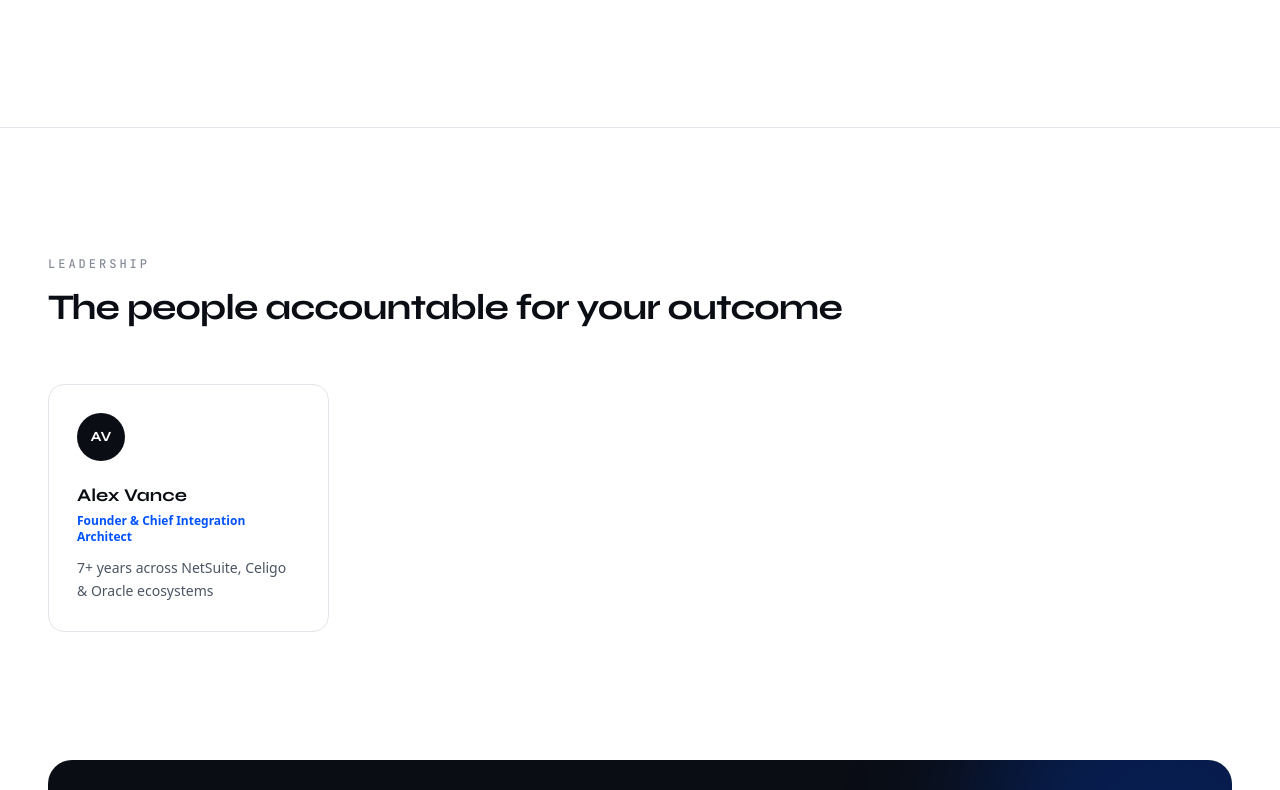
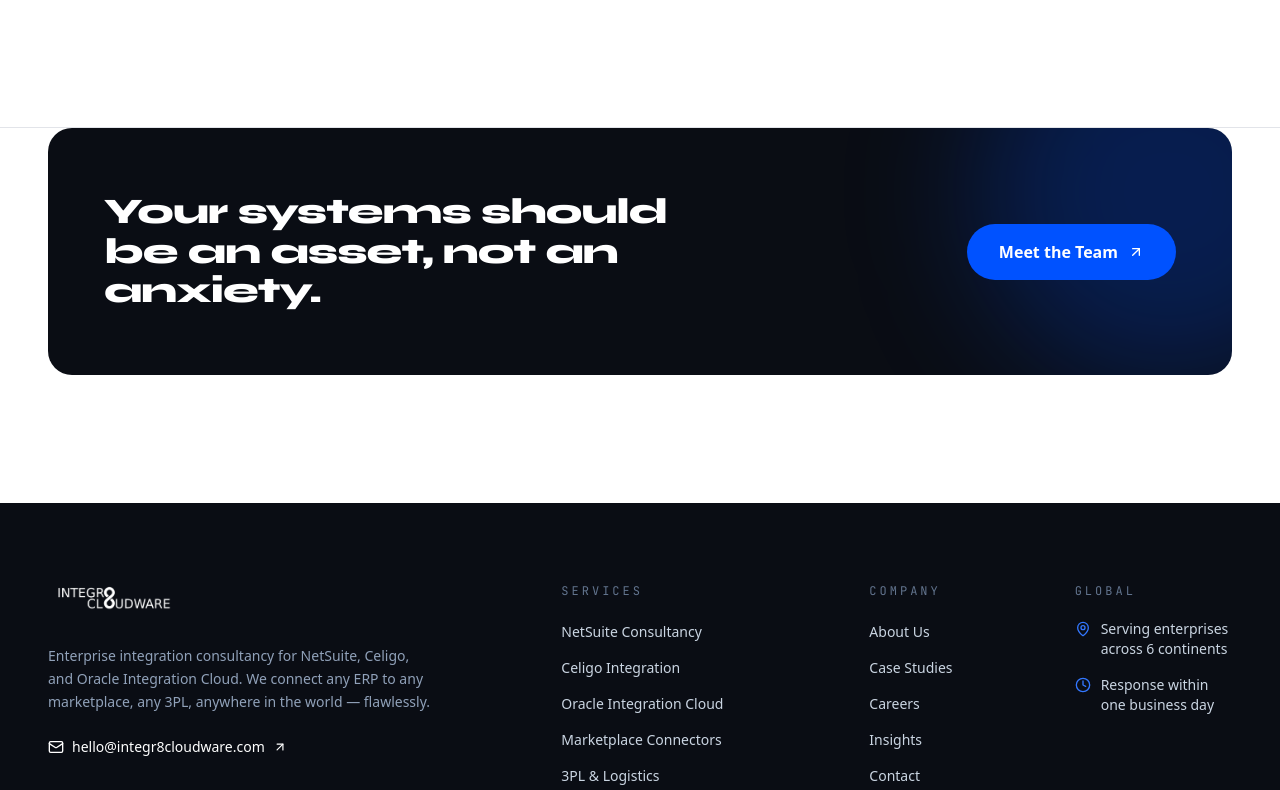
Before and after one commit to i8cw/i8cw, a React (Vite) app: page /about in a window 1280 px wide. Shown: the part 3230-4020 px from the top of the page. Built offline with nearby package versions, Linux system fonts and the light colour scheme.

Commit message:
Comment out team and leadership sections in About.tsx
Commented out the team section and a leadership section in the About page.

```diff
--- a/src/pages/About.tsx
+++ b/src/pages/About.tsx
@@ -24,7 +24,7 @@ const values = [
 ];
 
 const team = [
-  { name: 'Alex Vance', role: 'Founder & Chief Integration Architect', note: '7+ years across NetSuite, Celigo & Oracle ecosystems', initials: 'AV' },
+  // { name: 'Alex Vance', role: 'Founder & Chief Integration Architect', note: '7+ years across NetSuite, Celigo & Oracle ecosystems', initials: 'AV' },
   // { name: 'Sarah Whitfield', role: 'Head of NetSuite Practice', note: 'Former Big-4 ERP lead, 60+ implementations', initials: 'SW' },
   // { name: 'Diego Alvarez', role: 'Director, Middleware Engineering', note: 'Built connector platforms processing billions of records', initials: 'DA' },
   // { name: 'Priya Nair', role: 'Head of Delivery & SLA Governance', note: 'Keeper of the 99.99% reliability standard', initials: 'PN' }
@@ -108,7 +108,7 @@ export const About = () => {
         </div>
       </section>
 
-      <section className="py-24 sm:py-32">
+      {/* <section className="py-24 sm:py-32">
         <div className="max-w-[1440px] mx-auto px-5 sm:px-8 lg:px-12">
           <div>
             <p className="font-mono text-xs uppercase tracking-[0.25em] text-faintink font-medium">Leadership</p>
@@ -125,7 +125,7 @@ export const About = () => {
             ))}
           </div>
         </div>
-      </section>
+      </section> */}
 
       <section className="pb-24 sm:pb-32">
         <div className="max-w-[1440px] mx-auto px-5 sm:px-8 lg:px-12">
```
